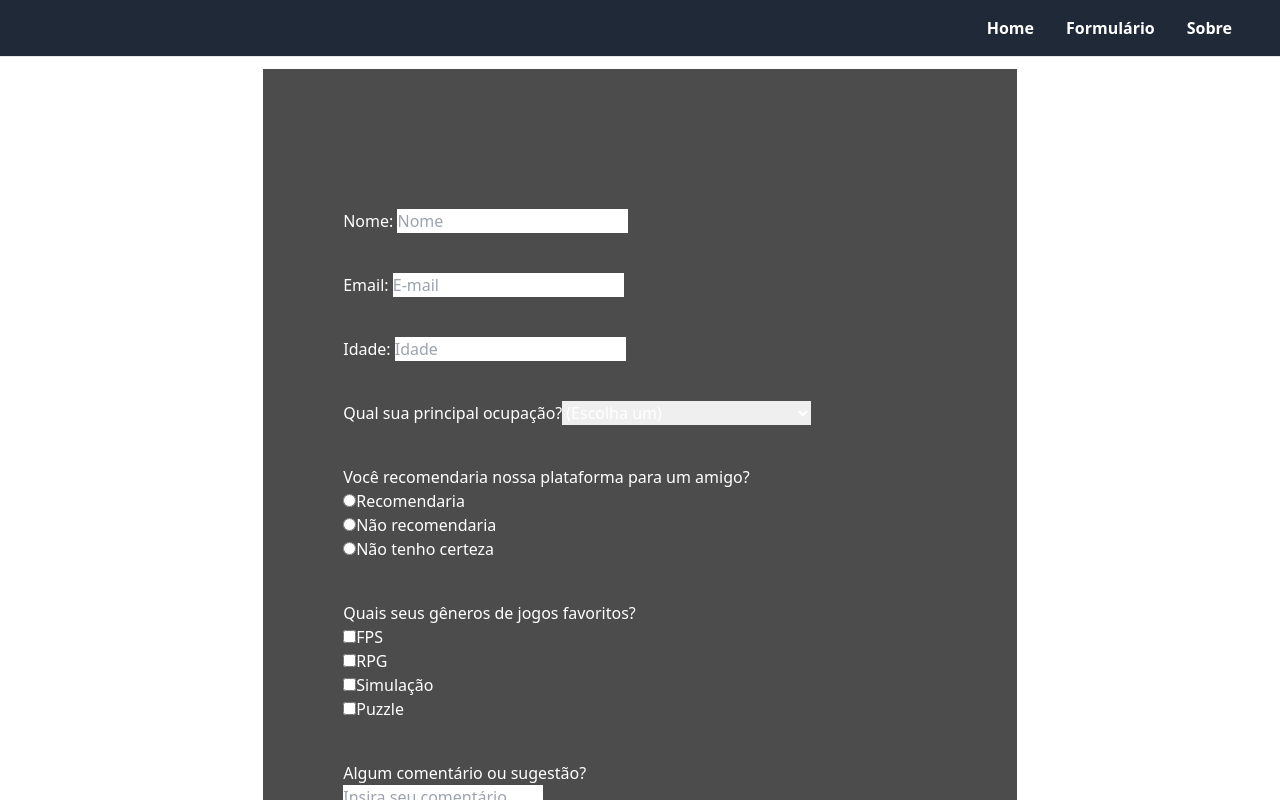
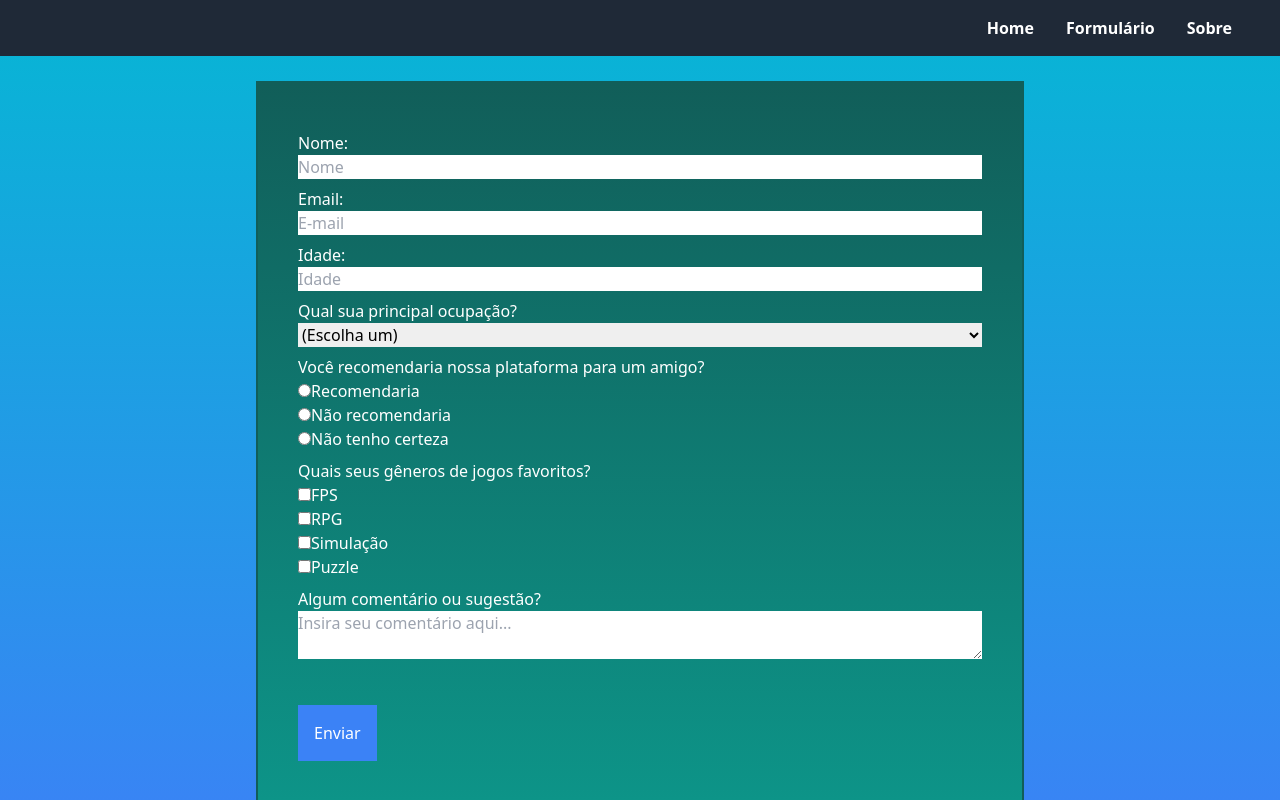
Before and after one commit to LiviaNasc/formulario-react, a React (Create React App) app: page /form in a window 1280 px wide. Shown: the top 800 px of the page. Built offline with nearby package versions, Linux system fonts and the light colour scheme.

Commit message:
update tailwind 2

```diff
--- a/src/AboutPage.js
+++ b/src/AboutPage.jsx
@@ -2,10 +2,13 @@ import React from 'react';
 
 function AboutPage() {
   return (
-    <div>
+  <div className='bg-gradient-to-b from-cyan-500 to-blue-500 text-black min-h-screen'>
+    <div className='pt-20 pb-10'>
       <h2>Sobre</h2>
       <p>Página sobre a sua aplicação.</p>
     </div>
+  </div>
+
   );
 }
 
--- a/src/App.js
+++ b/src/App.js
@@ -11,7 +11,7 @@ function App() {
   return (
     <Router>
       <div>
-        <nav className='bg-gray-800 p-4 flex w-full justify-end'>
+        <nav className='bg-gray-800 p-4 flex w-full justify-end fixed'>
           <ul className='flex text-white font-bold '>
             <li>
               <Link to="/" className='mr-8 hover:text-gray-300'>Home </Link>
@@ -27,7 +27,7 @@ function App() {
 
         <hr />
 
-        <div className="p-3">
+        <div className="">
         <Routes>
           <Route path="/" element={<Home />} />
           <Route path="/form" element={<FormPage />} />
--- a/src/FormPage.jsx
+++ b/src/FormPage.jsx
@@ -31,28 +31,28 @@ const onSubmit = (values) => {
 function FormPage() {
   return (
 
-    <div>
+    <div className='bg-gradient-to-b from-cyan-500 to-blue-500 pt-20 pb-10'>
       <Formik
       initialValues={initialValues}
       validationSchema={validationSchema}
       onSubmit={onSubmit}>
-      <Form id="survey-form" className="bg-opacity-70 bg-black p-20 rounded-10 w-3/5 mx-auto">
+      <Form id="survey-form" className="bg-gradient-to-b from-teal-800 to-teal-600 p-10 rounded-10 w-3/5 mx-auto border-2 border-teal-800 br-10">
         <fieldset>
-          <label className="block mt-10 text-white">
-            Nome: <Field type="text" id="name" name="name" placeholder="Nome" className='mt-5 border-1 border-white rounded-5 bg-opacity-10 text-black' />
+          <label className="block mt-2 text-white">
+            Nome: <Field type="text" id="name" name="name" placeholder="Nome" className='w-full border-1 border-white rounded-5 bg-opacity-10 text-black' />
             <ErrorMessage name="name" component="div" className="error" />
           </label>
-          <label className="block mt-10 text-white">
-            Email: <Field type="email" id="email" name="email" placeholder="E-mail" />
+          <label className="block mt-2 text-white">
+            Email: <Field type="email" id="email" name="email" placeholder="E-mail" className='w-full border-1 border-blue rounded-5 text-black'/>
             <ErrorMessage name="email" component="div" className="error" />
           </label>
-          <label className="block mt-10 text-white">
-            Idade: <Field type="number" id="age" name="age" placeholder="Idade" />
+          <label className="block mt-2 text-white">
+            Idade: <Field type="number" id="age" name="age" placeholder="Idade" className='w-full border-1 border-white rounded-5 bg-opacity-10 text-black'/>
             <ErrorMessage name="age" component="div" className="error" />
           </label>
-          <label className="block mt-10 text-white">
+          <label className="block mt-2 text-white">
             Qual sua principal ocupação?
-            <Field as="select" id="occupation" name="occupation">
+            <Field as="select" id="occupation" name="occupation" className='w-full border-1 border-white rounded-5 bg-opacity-10 text-black'>
               <option value="">(Escolha um)</option>
               <option value="cursando_ensino_fundamental">Cursando ensino fundamental</option>
               <option value="cursando_ensino_medio">Cursando ensino médio</option>
@@ -63,7 +63,7 @@ function FormPage() {
             </Field>
             <ErrorMessage name="occupation" component="div" className="error" />
           </label>
-          <label className="block mt-10 text-white">
+          <label className="block mt-2 text-white">
             Você recomendaria nossa plataforma para um amigo?
             <div>
               <Field type="radio" name="recommendation" value="recommend" id="recommend" />
@@ -79,7 +79,7 @@ function FormPage() {
             </div>
             <ErrorMessage name="recommendation" component="div" className="error" />
           </label>
-          <label className="block mt-10 text-white">
+          <label className="block mt-2 text-white">
             Quais seus gêneros de jogos favoritos?
             <div>
               <Field type="checkbox" name="genres" value="FPS" id="fps" />
@@ -100,12 +100,12 @@ function FormPage() {
             <ErrorMessage name="genres" component="div" className="error" />
           </label>
           <div>
-            <label className="block mt-10 text-white">Algum comentário ou sugestão?</label>
-            <Field as="textarea" id="comments" name="comments" placeholder="Insira seu comentário aqui..." />
+            <label className="block mt-2 text-white">Algum comentário ou sugestão?</label>
+            <Field as="textarea" id="comments" name="comments" placeholder="Insira seu comentário aqui..." className='border-1 border-white rounded-5 bg-opacity-10 text-black w-full'/>
             <ErrorMessage name="comments" component="div" className="error" />
           </div>
-          <div className="mt-10">
-            <button type="submit" id="submit" className="bg-blue-500 text-white border-none p-10-20 text-18 rounded-5 cursor-pointer mt-10">
+          <div className="justify-conten">
+            <button type="submit" id="submit" className="bg-blue-500 text-white p-4 text-18 rounded-5 cursor-pointer mt-10">
               Enviar
             </button>
           </div>
--- a/src/HomePage.jsx
+++ b/src/HomePage.jsx
@@ -2,10 +2,12 @@ import React from 'react';
 
 function HomePage() {
   return (
-    <div>
-      <h2>Página Inicial</h2>
-      <p>Bem-vindo à página inicial!</p>
+    <div className='bg-gradient-to-b from-cyan-500 to-blue-500 text-black min-h-screen'>
+      <div className='pt-20 pb-10'>
+        <h2>Página Inicial</h2>
+        <p>Bem-vindo à página inicial!</p>
     </div>
+  </div>
   );
 }
 
```
Also changed, not shown: src/App.css (+0 -45 lines).
